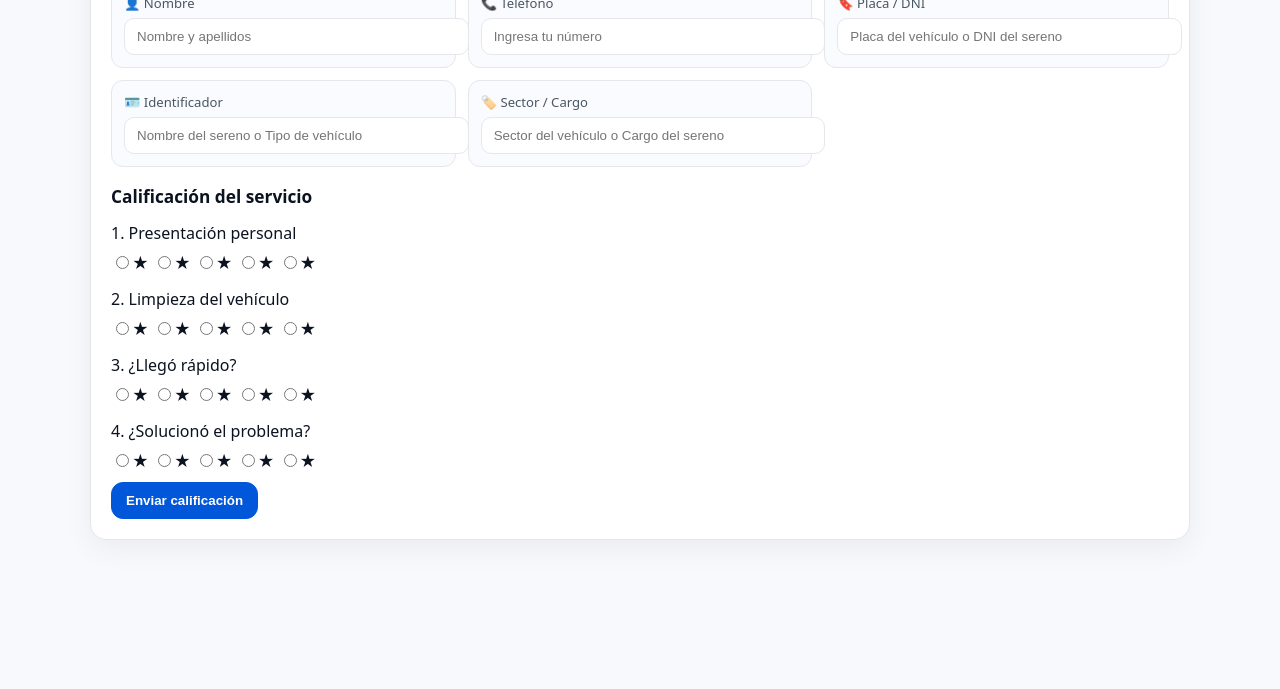
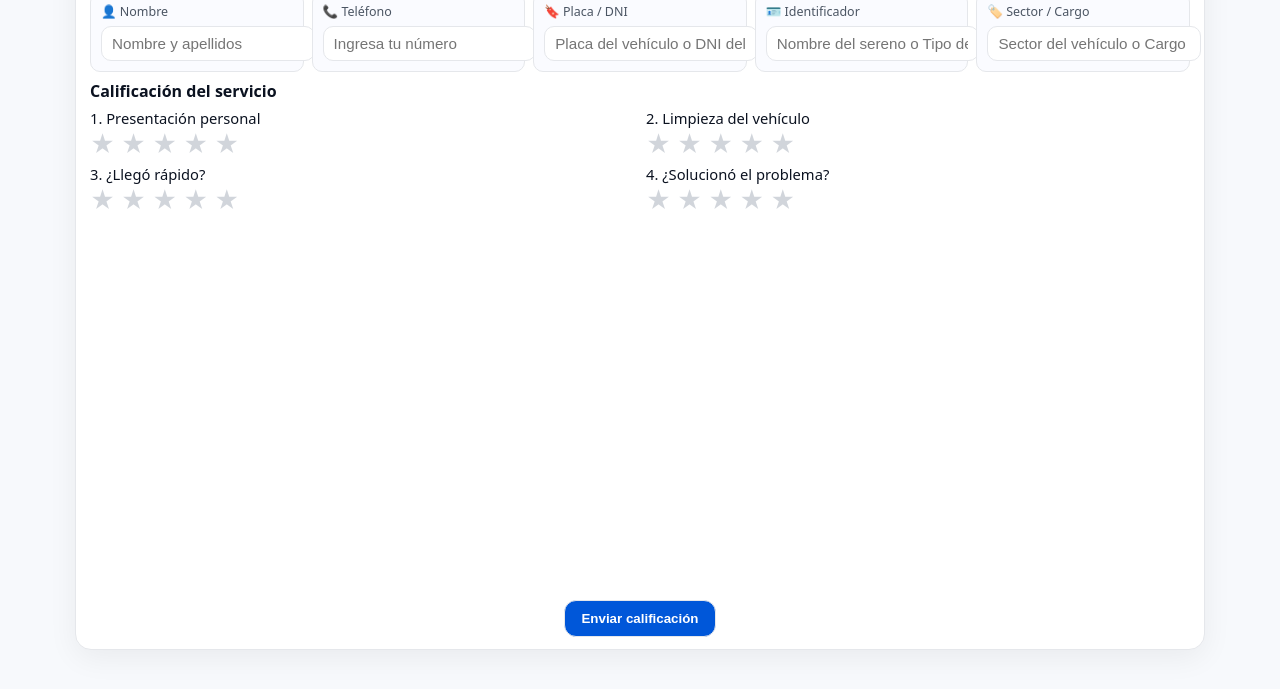
Before and after one commit to jhulmar98/TuOpinionCuenta, a plain HTML site: page index.html in a window 1280 px wide. Shown: the part 119-808 px from the top of the page. Drawn offline with Linux system fonts and the light colour scheme.

Commit message:
styles.css

```diff
--- a/styles.css
+++ b/styles.css
@@ -1,98 +1,155 @@
-/* Tema claro base */
-:root{
-  --bg:#f7f9fc; --card:#ffffff; --text:#0b1220; --muted:#4b5563;
-  --accent:#0057d9; --border:#e5e7eb;
-  --success-bg:#d32f2f; --success-text:#ffffff;
+/* Sin scroll: todo en una sola pantalla */
+html, body {
+  height: 100%;
+  overflow: hidden; /* bloqueo scroll */
+  background: #f7f9fc;
+  color: #0b1220;
+  font-family: system-ui, -apple-system, Segoe UI, Roboto, Ubuntu, "Helvetica Neue", Arial, "Noto Sans", sans-serif;
 }
 
-html,body{
-  margin:0; padding:0; background:var(--bg); color:var(--text);
-  font-family:system-ui,-apple-system,Segoe UI,Roboto,Ubuntu,"Helvetica Neue",Arial,"Noto Sans",sans-serif;
+/* Layout centrado y compacto */
+.wrap {
+  height: 100%;
+  display: grid;
+  place-items: center;
+  padding: 8px;
 }
-.wrap{max-width:1100px;margin:24px auto;padding:16px}
-.card{
-  background:var(--card); border:1px solid var(--border); border-radius:16px;
-  box-shadow:0 8px 30px rgba(2,6,23,.06); padding:20px;
+.card {
+  width: min(1100px, 98vw);
+  height: min(680px, 96vh); /* cabe en la altura */
+  background: #fff;
+  border: 1px solid #e5e7eb;
+  border-radius: 16px;
+  box-shadow: 0 8px 30px rgba(2,6,23,.06);
+  padding: 12px 14px;
+  display: grid;
+  grid-template-rows: auto auto 1fr auto;
+  gap: 8px;
 }
-h1{font-size:1.4rem;margin:0 0 8px}
-.sec{font-size:1.08rem;margin:18px 0 8px}
-.sub{color:var(--muted);font-size:.95rem;margin-bottom:16px}
+.header h1 { font-size: 1.2rem; margin: 0; }
 
-/* Grid responsivo */
-.grid{display:grid;grid-template-columns:repeat(3,minmax(0,1fr));gap:12px}
-.kpi{background:#fafbff;border:1px solid var(--border);border-radius:12px;padding:12px}
-.lbl{color:var(--muted);font-size:.82rem;margin-bottom:6px}
-.val{font-weight:700;font-size:1.06rem;word-break:break-word}
-.input{width:100%;padding:10px 12px;border:1px solid var(--border);border-radius:10px;background:#fff}
-
-.rate{margin-top:18px}
-.qblock{margin:14px 0 10px}
-.qlabel{margin-bottom:8px}
-
-/* Caritas */
-.faces{display:inline-flex;gap:10px;user-select:none}
-.faces input{display:none}
-.faces label{
-  font-size:30px; line-height:1;
-  padding:6px 8px; border-radius:12px;
-  cursor:pointer; transition:transform .12s, filter .12s, background .12s, box-shadow .12s;
-  filter:grayscale(45%) opacity(.8);
+/* Grid de datos compacta */
+.grid-compact {
+  display: grid;
+  grid-template-columns: repeat(5, 1fr);
+  gap: 8px;
 }
-.faces label:hover{transform:translateY(-2px) scale(1.08); filter:none}
-.faces input:checked + label{
-  filter:none; transform:scale(1.15);
-  background:rgba(0,0,0,.06);
-  box-shadow:0 0 0 2px var(--accent) inset;
+.kpi { background:#fafbff; border:1px solid #e5e7eb; border-radius:10px; padding:10px; }
+.lbl { color:#4b5563; font-size:.78rem; margin-bottom:6px; }
+.input {
+  width: 100%;
+  padding: 8px 10px;
+  font-size: .95rem;
+  border: 1px solid #e5e7eb;
+  border-radius: 10px;
+  background: #fff;
 }
 
-/* Botones */
-.row{display:flex;gap:12px;flex-wrap:wrap;margin-top:14px}
-.btn{appearance:none;border:1px solid var(--border);border-radius:12px;padding:10px 14px;
-  font-weight:700;cursor:pointer;background:#fff}
-.btn-primary{background:var(--accent);border-color:var(--accent);color:#fff}
-.btn:disabled{opacity:.6;cursor:not-allowed}
+/* Título seccion */
+.sec { font-size:1rem; margin: 0 0 6px; }
 
-/* Overlay de envío/éxito (permanece en éxito) */
-.overlay{
-  position:fixed; inset:0; background:#ffffff; /* fondo blanco toda la pantalla */
-  display:none; align-items:center; justify-content:center; z-index:100;
+/* Ratings en dos columnas para ahorrar espacio */
+.ratings-grid {
+  display: grid;
+  grid-template-columns: repeat(2, 1fr);
+  gap: 6px 12px;
 }
-.overlay.show{display:flex}
+.qblock { margin: 0; }
+.qlabel { margin-bottom: 4px; font-size: .92rem; }
 
-/* Caja grande */
-.overlay-box{
-  width:min(720px, 92vw);
-  min-height:220px;
-  border-radius:18px;
-  border:1px solid var(--border);
-  background:#fff;
-  box-shadow:0 14px 42px rgba(0,0,0,.18);
-  padding:28px 30px;
-  display:flex; align-items:center; justify-content:center; gap:16px;
+/* Estrellitas compactas (sin duplicados) */
+.stars {
+  display: inline-flex;
+  gap: 6px;
+  direction: rtl;   /* resalta hacia la izquierda */
+  user-select: none;
 }
-.overlay-box.success{
-  background:var(--success-bg);
-  color:var(--success-text);
-  border-color:transparent;
+.stars input { display: none; }
+.stars label {
+  font-size: 24px;
+  line-height: 1;
+  cursor: pointer;
+  color: #d1d5db;             /* gris claro */
+  transition: transform .1s, color .1s, text-shadow .1s;
+}
+.stars label:hover,
+.stars label:hover ~ label {
+  color: #f5b301;             /* dorado */
+  text-shadow: 0 0 0.5px #f5b301;
+  transform: translateY(-1px) scale(1.05);
+}
+.stars input:checked ~ label {
+  color: #f5b301;
+  text-shadow: 0 0 0.5px #f5b301;
 }
 
-/* Mensaje */
-.overlay-msg{
-  font-size:1.4rem; font-weight:800; letter-spacing:.2px;
-  text-align:center;
+/* Botón */
+.actions { display: grid; place-items: center; }
+.btn {
+  appearance: none;
+  border: 1px solid #e5e7eb;
+  border-radius: 12px;
+  padding: 10px 16px;
+  font-weight: 700;
+  cursor: pointer;
+  background: #0057d9;
+  color: #fff;
+}
+.btn:disabled { opacity:.6; cursor:not-allowed; }
+
+/* Overlay blanco de envío / éxito (permanece en éxito) */
+.overlay {
+  position: fixed; inset: 0;
+  background: #ffffff; /* fondo blanco toda la pantalla */
+  display: none;
+  align-items: center; justify-content: center;
+  z-index: 1000;
+}
+.overlay.show { display: flex; }
+
+/* Caja grande (centrada) */
+.overlay-box {
+  width: min(720px, 92vw);
+  min-height: 220px;
+  border-radius: 18px;
+  border: 1px solid #e5e7eb;
+  background: #fff;
+  box-shadow: 0 14px 42px rgba(0,0,0,.18);
+  padding: 28px 30px;
+  display: flex; align-items: center; justify-content: center; gap: 16px;
+}
+.overlay-box.success {
+  background: #d32f2f;        /* rojo */
+  color: #ffffff;              /* letras blancas */
+  border-color: transparent;
 }
 
-/* Spinner para "Enviando..." */
-.spinner{
-  width:32px; height:32px; border-radius:50%;
-  border:3px solid #e5e7eb; border-top-color:var(--accent);
-  animation:spin 1s linear infinite;
+/* Mensaje del overlay */
+.overlay-msg {
+  font-size: 1.4rem;
+  font-weight: 800;
+  letter-spacing: .2px;
+  text-align: center;
 }
-@keyframes spin{ to { transform: rotate(360deg); } }
 
-/* Texto auxiliar */
-.hint{color:var(--muted);font-size:.88rem;margin-top:12px}
+/* Spinner */
+.spinner {
+  width: 32px; height: 32px; border-radius: 50%;
+  border: 3px solid #e5e7eb; border-top-color: #0057d9;
+  animation: spin 1s linear infinite;
+}
+@keyframes spin { to { transform: rotate(360deg); } }
 
-/* Responsivo */
-@media (max-width:1050px){ .grid{grid-template-columns:repeat(2,minmax(0,1fr))} }
-@media (max-width:720px){ .grid{grid-template-columns:1fr} }
+/* Ajustes responsivos para mantener 1 pantalla */
+@media (max-width: 980px) {
+  .grid-compact { grid-template-columns: repeat(3, 1fr); }
+}
+@media (max-width: 640px) {
+  .card { height: min(720px, 96vh); }
+  .grid-compact { grid-template-columns: repeat(2, 1fr); }
+  .stars label { font-size: 22px; }
+}
+@media (max-width: 420px) {
+  .grid-compact { grid-template-columns: 1fr; }
+  .stars label { font-size: 20px; }
+}
```
